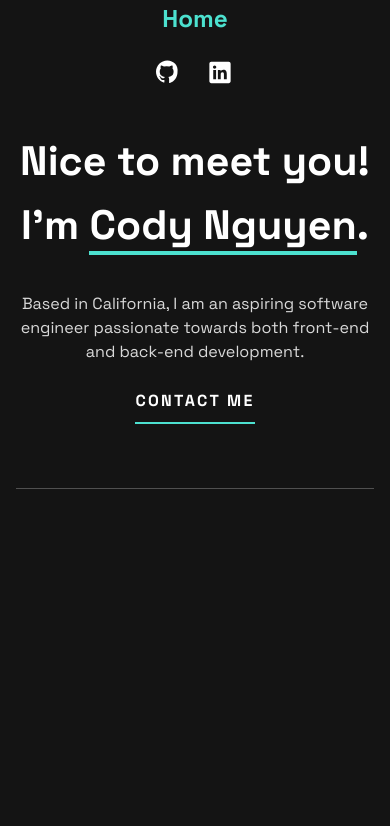
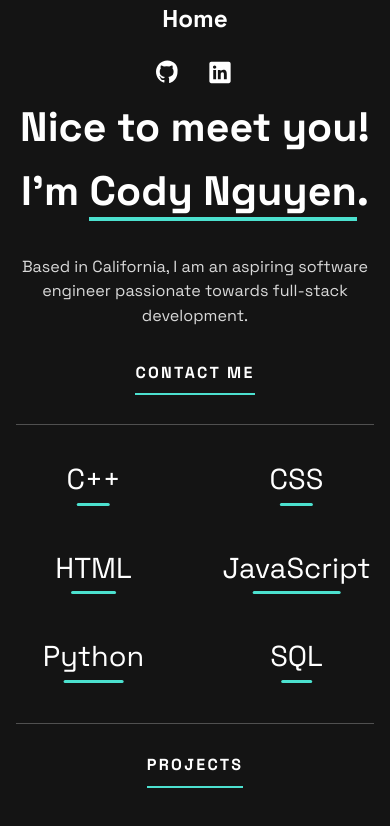
Before and after one commit to shin-droid/portfolio-website, a plain HTML site: page index.html in a window 390 px wide. Drawn offline with Linux system fonts and the light colour scheme.

Commit message:
fixed centering issues and layout breakpoints on certain sizes. cleaned up stylesheet and adjusted margins. adjusted contact me position.

```diff
--- a/index.html
+++ b/index.html
@@ -10,7 +10,7 @@
     <link href="https://fonts.googleapis.com/css2?family=Space+Grotesk:wght@300..700&display=swap" rel="stylesheet">
 </head>
 <body>
-    <header class="header">
+    <header class="wrapper">
         <nav class="header-nav">
             <a href="/" class="header-home">Home</a>
             <a href="https://github.com/yourusername" target="_blank" aria-label="Github" role="img">
@@ -33,14 +33,32 @@
             <div class="wrapper">
                 <h1 class="hero-headline">Nice to<br /> meet you! I'm <span>Cody Nguyen</span>.</h1>
                 <p class="hero_description">
-                    Based in California, I am an aspiring software engineer passionate towards both front-end and back-end development.
+                    Based in California, I am an aspiring software engineer passionate towards full-stack development.
                 </p>
                 <a href="" class="hero-contact underline">Contact me</a>
-                <hr class="hero-divider">
             </div>
+            <hr class="hero-divider">
         </section>
     </main>
 
-    <footer class="footer"></footer>
+    <footer>
+        <div class="wrapper">
+            <ul class="grid-list underline">
+                <li>C++</li>
+                <li class="center-col">CSS</li>
+                <li>HTML</li>
+                <li>JavaScript</li>
+                <li class="center-col">Python</li>
+                <li>SQL</li>
+            </ul>
+        </div>
+
+        <hr class="hero-divider">
+
+        <div class="wrapper">
+            <p class="projects-underline">Projects</p>
+        </div>
+    </footer>
+
 </body>
 </html>
--- a/styles.css
+++ b/styles.css
@@ -15,9 +15,12 @@
     --fs-40: 2.5rem;
     --fs-32: 2rem;
     --fs-24: 1.5rem;
+    --fs-body: 1rem;
+    --divider-space: 3.5rem;
     --container:69.375rem;
 }
-a.underline
+a.underline,
+.projects-underline
 {
     display: inline-block;
     padding-bottom: 0.625rem;
@@ -33,6 +36,11 @@ a.underline
     background-repeat: repeat-x;
     background-size: 8px 2px;
 }
+.projects-underline
+{
+    margin-top: calc(var(--divider-space) / 2);
+    margin-bottom: calc(var(--divider-space) / 4);
+}
 html
 {
     box-sizing: border-box;
@@ -47,11 +55,46 @@ html
 body
 {
     margin: 0;
+    overflow-x: hidden;
     font-family: "Space Grotesk", sans-serif;
     background-color: var(--body-bg);
     color: var(--main-text);
     font-size: var(--fs-body);
     line-height: 1.56;
+}
+.grid-list
+{
+    display: grid;
+    grid-template-columns: repeat(auto-fit, minmax(140px, 1fr));
+    justify-items: center;
+    align-items: start;
+    row-gap: 4rem;
+    column-gap: 6rem;
+    list-style: none;
+    margin: 0;
+    padding: 0;
+    text-align: center;
+    margin-bottom: 0;
+}
+.grid-list li
+{
+    position: relative;
+    font-size: 1.8rem;
+    line-height: 1; /* ensures consistent height */
+    margin: 0;
+    padding-bottom: 0.75rem; /* spacing for underline */
+}
+.grid-list li::after
+{
+    content: "";
+    position: absolute;
+    left: 50%;
+    bottom: 0;
+    transform: translateX(-50%);
+    width: 60%;
+    height: 3px;
+    background-color: var(--accent);
+    border-radius: 2px;
 }
 a:hover
 {
@@ -65,7 +108,7 @@ a
 }
 svg:hover path
 {
-    fill: var(--accent)
+    fill: var(--accent);
 }
 .wrapper
 {
@@ -75,10 +118,7 @@ svg:hover path
 }
 @media (min-width: 37.5em) /* 600px */
 {
-    .wrapper
-    {
-        width: calc(100% - 3.75rem);
-    }
+    /* breakpoint-specific rules exist later; keep this comment for clarity */
 }
 .header-nav
 {
@@ -90,6 +130,8 @@ gap: 20px 25px;
 color: #000;
 vertical-align: middle;
 align-items: center;
+max-width: var(--container);
+
 }
 .header-home
 {
@@ -126,31 +168,36 @@ align-items: center;
 }
 .hero-headline
 {
-    text-align: center;;
+    text-align: center;
+    margin: 0;
 }
-.hero-contact
-{
+.hero-contact {
     display: flex;
     flex-direction: column;
     align-items: center;
     text-align: center;
+    /* ensure Contact button/link has breathing room from the divider */
+    margin-bottom: calc(var(--divider-space) / 2);
 }
 .hero-description
 {
     text-align: center;
 }
+.hero_description
+{
+    margin: 2rem 0rem 2rem 0rem;
+}
 .hero-headline > br
 {
     display: none;
 }
-.hero-divider
+footer .wrapper:first-of-type {
+    margin-top: 0;
+    padding-bottom: var(--divider-space);
+}
+footer .wrapper:last-of-type
 {
-    border:none;
-    border-top: 1px solid var(--sec-text);
-    opacity: 0.3;
-    margin: 2rem 0;
-    width: 100%;
-    margin-top: 4rem;
+    margin-bottom: 0rem;
 }
 h1
 {
@@ -193,10 +240,21 @@ p
         align-items: flex-start;
         justify-content: flex-start;
         text-align: left;
+        margin-block: 0;
     }
     p
     {
         text-align: left;
+    }
+    .grid-list
+    {
+        gap: 4rem 10rem;
+    }
+    .grid-list li
+    {
+        font-size: 2rem;
+        letter-spacing: 0.5px;
+        margin: 1rem 0;
     }
 }
 @media (min-width: 62.5em)
@@ -206,3 +264,118 @@ p
         display: none;
     }
 }
+@media (max-width: 717px)
+{
+    .grid-list
+    {
+        grid-template-columns: repeat(2, 1fr);
+        row-gap: 3rem;
+        column-gap: 3rem;
+    }
+}
+@media (min-width: 718px) and (max-width: 899px)
+{
+    .grid-list
+    {
+        grid-template-columns: repeat(3, 1fr);
+        row-gap: 4rem;
+        column-gap: 6rem;
+    }
+}
+@media (min-width: 900px)
+{
+    .grid-list
+    {
+        grid-template-columns: repeat(3, 1fr);
+        row-gap: 4rem;
+        column-gap: 10rem;
+    }
+    .grid-list li
+    {
+        margin: 1rem 0;
+    }
+}
+/* On any breakpoint with 3 columns (>=718px), force the center-column items into the center column */
+@media (min-width: 718px) {
+    /* Use explicit class for center-column items to avoid fragile nth-child selectors */
+    .grid-list li.center-col {
+        grid-column: 2;
+    }
+    /* make the Projects wrapper adopt the same 3-column grid so the Projects label sits exactly over column 2 */
+    footer .wrapper:last-of-type {
+        display: grid;
+        grid-template-columns: repeat(3, 1fr);
+        align-items: center;
+        column-gap: 6rem; /* match .grid-list gap for 3-column mid breakpoint */
+    }
+    footer .wrapper:last-of-type .projects-underline {
+        grid-column: 2;
+        justify-self: center;
+    }
+}
+@media (min-width: 900px) {
+  footer .wrapper:last-of-type { column-gap: 10rem; }
+}
+/* -------- unified divider + footer spacing -------- */
+
+.hero-divider {
+    border: none;
+    border-top: 1px solid var(--sec-text);
+    opacity: 0.3;
+    width: 85%;
+    max-width: var(--container);
+    margin: 0 auto; /* spacing handled by parent containers for consistency */
+    display: block;
+}
+
+/* Footer: stack children vertically and avoid double margins */
+footer {
+    width: 100%;
+    display: flex;
+    flex-direction: column;
+    align-items: center;
+    padding-block: var(--divider-space); /* match divider spacing for visual rhythm */
+  box-sizing: border-box;
+  margin: 0; /* ensure no extra top margin interfering */
+}
+
+/* Remove vertical margins from wrapper to avoid stacking gaps */
+footer .wrapper {
+  margin-block: 0;
+  width: calc(100% - 2rem);
+  max-width: var(--container);
+}
+
+/* Center the last footer wrapper (contains the "Projects" label) across the full viewport */
+footer .wrapper:last-of-type {
+    /* keep projects aligned with the main content container so grid center column lines up */
+    max-width: var(--container);
+    width: calc(100% - 2rem);
+    margin-inline: auto;
+    /* on larger (3-col) breakpoints this will become a grid via media query; on small screens we enable flex below */
+    padding-block: 0;
+}
+
+/* small-screen tweak */
+@media (max-width: 717px) {
+    .hero-divider {
+        margin: 0 auto;
+        width: calc(100% - 2rem);
+    }
+  footer {
+    padding-block: 2.5rem;
+  }
+    /* match first wrapper bottom padding to footer padding-top on small screens */
+    footer .wrapper:first-of-type {
+            padding-bottom: 2.5rem;
+    }
+    /* small screens: keep Projects centered using flex */
+    footer .wrapper:last-of-type {
+        display: flex;
+        justify-content: center;
+    }
+}
+.hero-divider:last-of-type {
+    /* no extra margin; spacing controlled by wrapper/parent padding */
+    margin: 0 auto;
+}
```
